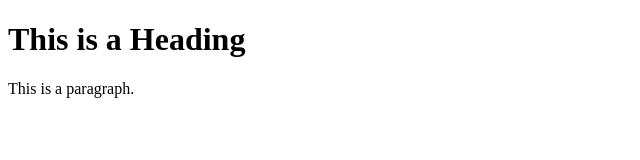
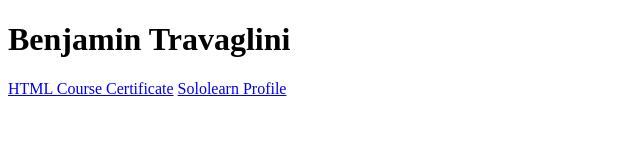
Before and after one commit to bentravaglini/bentravaglini.github.io, a plain HTML site: page index.html in a window 1280 px wide. Shown: the whole page, without its empty margins (0-640 px from the left). Drawn offline with Linux system fonts and the light colour scheme.

Commit message:
Update index.html

```diff
--- a/index.html
+++ b/index.html
@@ -5,8 +5,8 @@
 </head>
 <body>
 
-<h1>This is a Heading</h1>
-<p>This is a paragraph.</p>
-
+<h1>Benjamin Travaglini</h1>
+<a href="https://www.sololearn.com/Certificate/1014-15680672/pdf/">HTML Course Certificate</a>
+<a href="https://www.sololearn.com/Profile/15680672#">Sololearn Profile</a>
 </body>
 </html>
```
